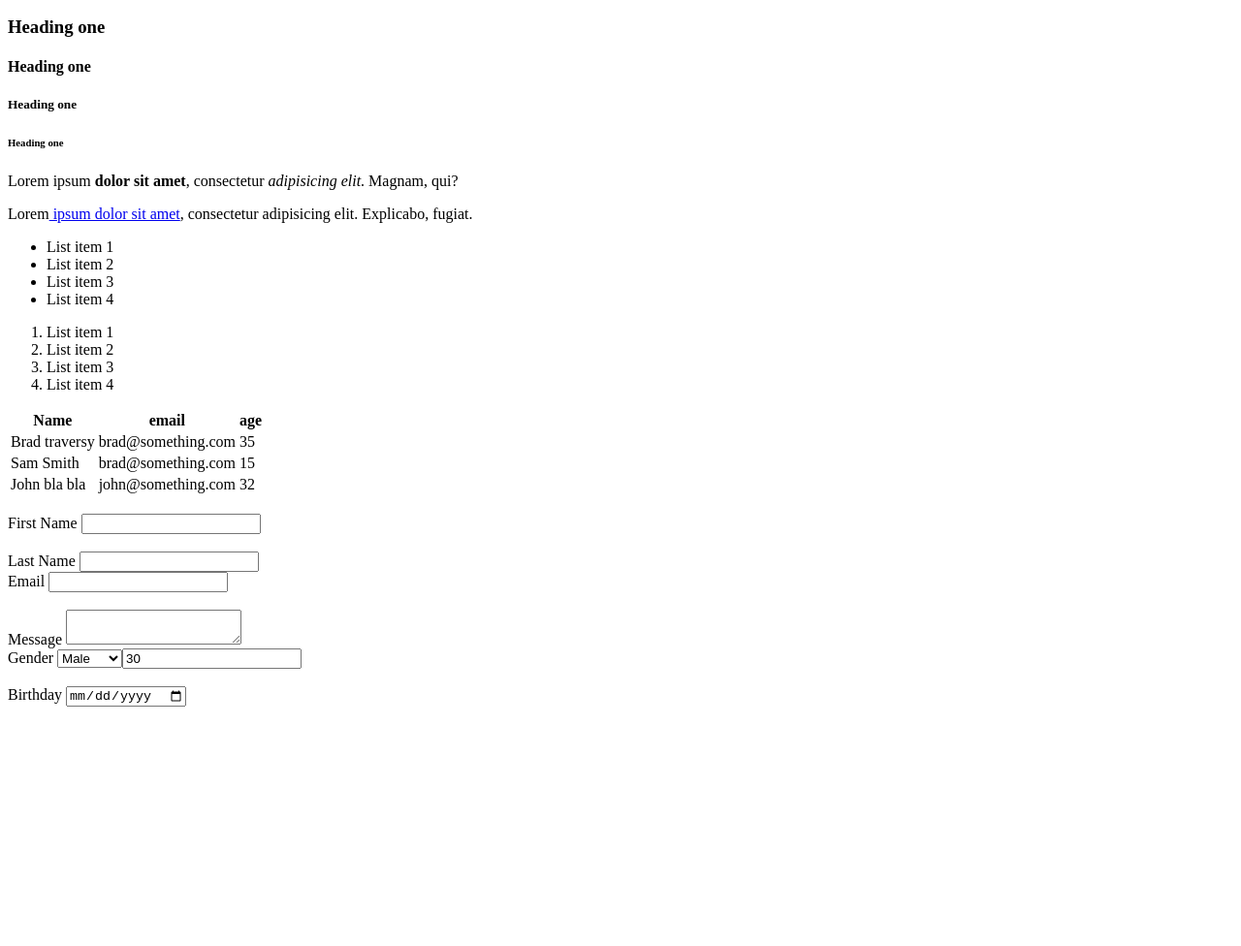
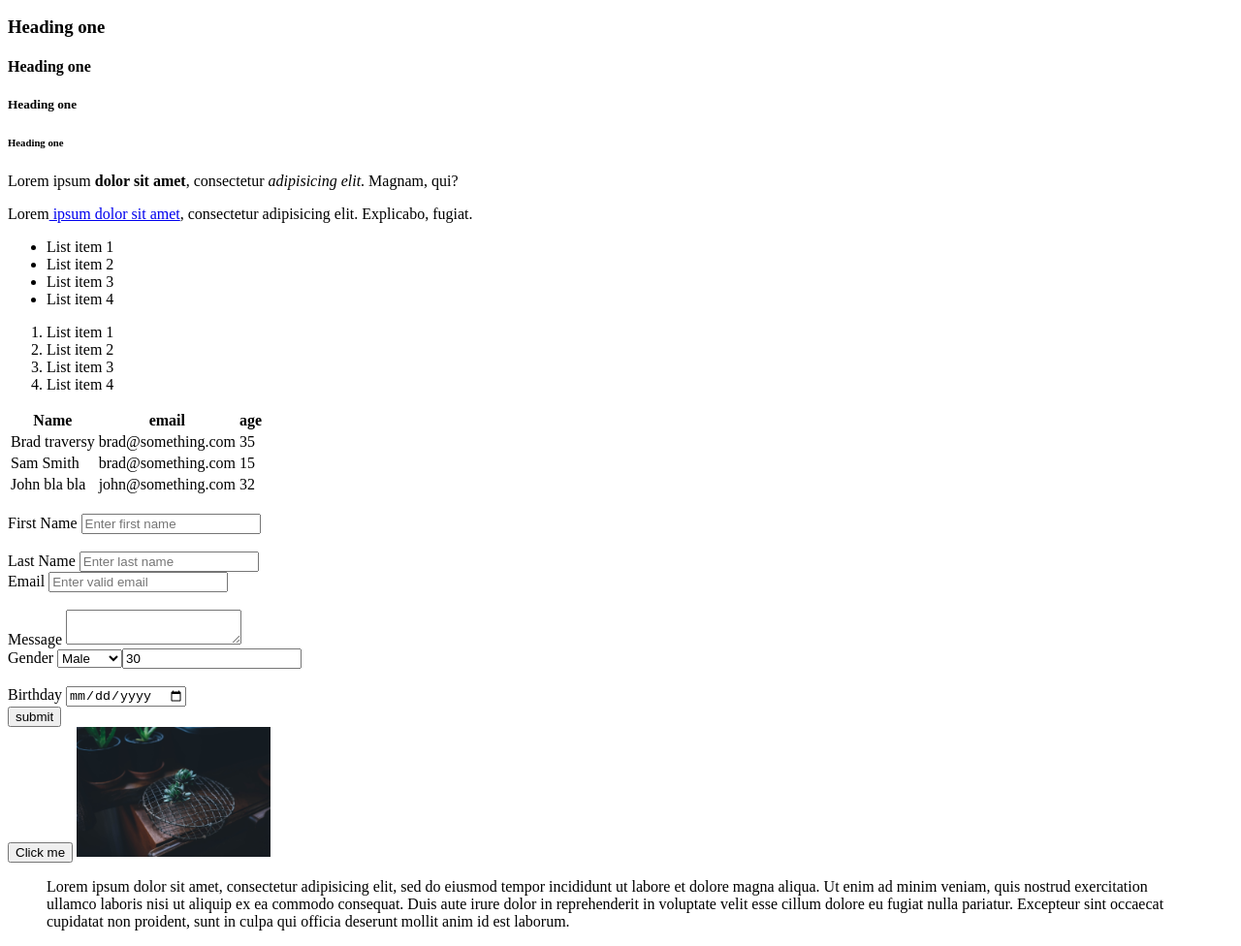
Before and after one commit to Syedhussain2/HTML-Crash-Course, a plain HTML site: page index.html in a window 1280 px wide. Shown: the part 110-1086 px from the top of the page at 97% size. Before the commit the page ends 847 px from the top, so only its background shows below. Drawn offline with Linux system fonts and the light colour scheme.

Commit message:
html progress 2

```diff
--- a/index.html
+++ b/index.html
@@ -64,16 +64,16 @@
   <form>
     <div>
       <label>First Name</label>
-      <input type="text" name="First-name">
+      <input type="text" name="First-name"placeholder="Enter first name">
     </div>
     <br>
     <div>
       <label>Last Name</label>
-      <input type="text" name="Last-name">
+      <input type="text" name="Last-name"placeholder="Enter last name">
     </div>
     <div>
       <label>Email</label>
-      <input type="email" name="email">
+      <input type="email" name="email"placeholder="Enter valid email">
     </div>
     <br>
     <div>
@@ -97,6 +97,18 @@
         <label>Birthday</label>
         <input type="date" name="birthday">
       </div>
+      <input type="submit" name="submit" value="submit">
     </form>
-  </body>
-  </html>
+    <!--button-->
+    <button type="button" name="button">Click me</button>
+    <!--image-->
+    <a href="page1.html">
+      <img src="images/image1.jpg" alt="image1" width= 200px;>
+    </a>
+    <!--Quotation-->
+    <blockquote cite="http://traversymedia.com">
+      Lorem ipsum dolor sit amet, consectetur adipisicing elit, sed do eiusmod tempor incididunt ut labore et dolore magna aliqua. Ut enim ad minim veniam, quis nostrud exercitation ullamco laboris nisi ut aliquip ex ea commodo consequat. Duis aute irure dolor in reprehenderit in voluptate velit esse cillum dolore eu fugiat nulla pariatur. Excepteur sint occaecat cupidatat non proident, sunt in culpa qui officia deserunt mollit anim id est laborum.
+
+    </blockquote>
+</body>
+</html>
```
Also changed, not shown: page1.html (added, +13 -0 lines), images/image1.jpg (added), 1 other file.
